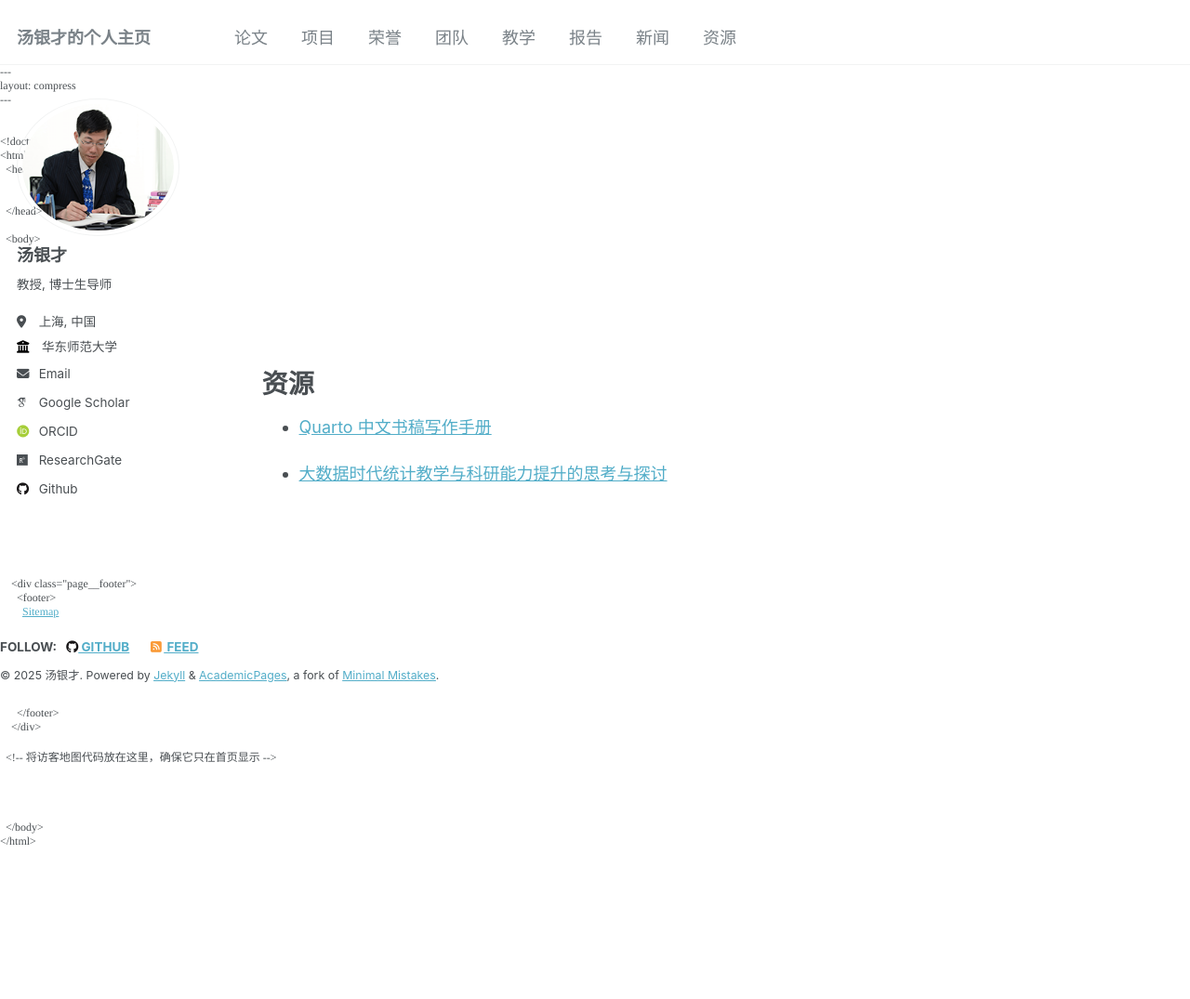
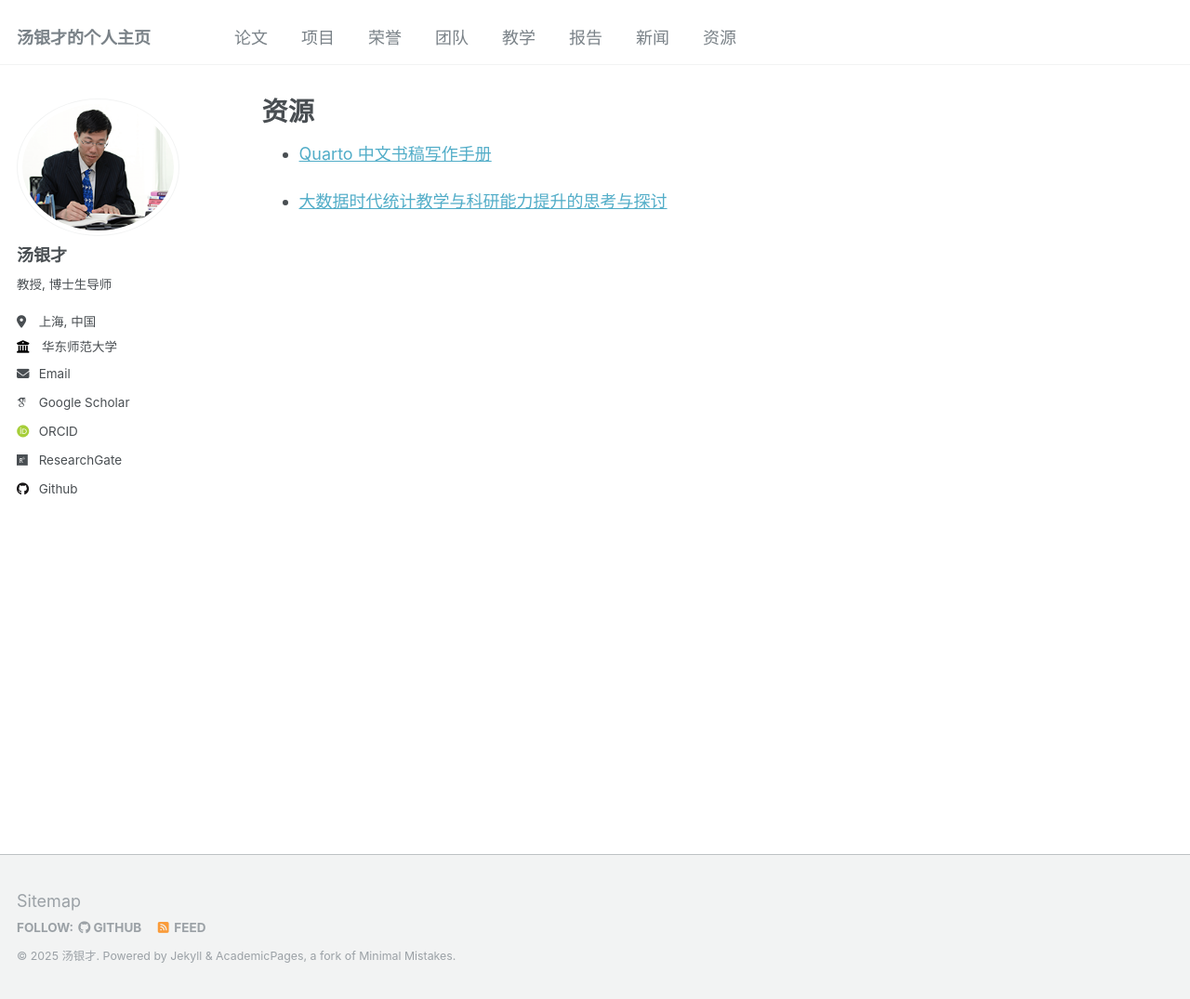
Before and after one commit to tangyc8866/tangyc8866.github.io, a Jekyll site: the page built from _pages/source.md, in a window 1280 px wide and 1075 px high. Shown: the whole window at 93% size. Built offline with Jekyll 4.4.1, drawn with Linux system fonts in a browser that asks for light colours; some web fonts are replaced.

```diff
--- a/_layouts/default.html
+++ b/_layouts/default.html
@@ -1,55 +1,38 @@
-<!DOCTYPE html PUBLIC "-//W3C//DTD HTML 4.01//EN" "http://www.w3.org/TR/html4/strict.dtd">
-<html>
-<head>
-  <meta http-equiv="Content-Type" content="text/html; charset=utf-8">
-  <meta http-equiv="Content-Style-Type" content="text/css">
-  <title></title>
-  <meta name="Generator" content="Cocoa HTML Writer">
-  <meta name="CocoaVersion" content="2685.1">
-  <style type="text/css">
-    p.p1 {margin: 0.0px 0.0px 0.0px 0.0px; font: 12.0px Times; -webkit-text-stroke: #000000}
-    p.p2 {margin: 0.0px 0.0px 0.0px 0.0px; font: 12.0px Times; -webkit-text-stroke: #000000; min-height: 14.0px}
-    span.s1 {font-kerning: none}
-  </style>
-</head>
-<body>
-<p class="p1"><span class="s1">---</span></p>
-<p class="p1"><span class="s1">layout: compress</span></p>
-<p class="p1"><span class="s1">---</span></p>
-<p class="p2"><span class="s1"></span><br></p>
-<p class="p1"><span class="s1">{% include base_path %}</span></p>
-<p class="p2"><span class="s1"></span><br></p>
-<p class="p1"><span class="s1">&lt;!doctype html&gt;</span></p>
-<p class="p1"><span class="s1">&lt;html lang="{{ site.locale | slice: 0,2 }}" class="no-js"&gt;</span></p>
-<p class="p1"><span class="s1"><span class="Apple-converted-space">  </span>&lt;head&gt;</span></p>
-<p class="p1"><span class="s1"><span class="Apple-converted-space">    </span>{% include head.html %}</span></p>
-<p class="p1"><span class="s1"><span class="Apple-converted-space">    </span>{% include head/custom.html %}</span></p>
-<p class="p1"><span class="s1"><span class="Apple-converted-space">  </span>&lt;/head&gt;</span></p>
-<p class="p2"><span class="s1"></span><br></p>
-<p class="p1"><span class="s1"><span class="Apple-converted-space">  </span>&lt;body&gt;</span></p>
-<p class="p2"><span class="s1"></span><br></p>
-<p class="p1"><span class="s1"><span class="Apple-converted-space">    </span>{% include browser-upgrade.html %}</span></p>
-<p class="p1"><span class="s1"><span class="Apple-converted-space">    </span>{% include masthead.html %}</span></p>
-<p class="p2"><span class="s1"></span><br></p>
-<p class="p1"><span class="s1"><span class="Apple-converted-space">    </span>{{ content }}</span></p>
-<p class="p2"><span class="s1"></span><br></p>
-<p class="p1"><span class="s1"><span class="Apple-converted-space">    </span>&lt;div class="page__footer"&gt;</span></p>
-<p class="p1"><span class="s1"><span class="Apple-converted-space">      </span>&lt;footer&gt;</span></p>
-<p class="p1"><span class="s1"><span class="Apple-converted-space">        </span>{% include footer/custom.html %}</span></p>
-<p class="p1"><span class="s1"><span class="Apple-converted-space">        </span>{% include footer.html %}</span></p>
-<p class="p1"><span class="s1"><span class="Apple-converted-space">      </span>&lt;/footer&gt;</span></p>
-<p class="p1"><span class="s1"><span class="Apple-converted-space">    </span>&lt;/div&gt;</span></p>
-<p class="p2"><span class="s1"></span><br></p>
-<p class="p1"><span class="s1"><span class="Apple-converted-space">  </span>&lt;!-- 将访客地图代码放在这里，确保它只在首页显示 --&gt;</span></p>
-<p class="p1"><span class="s1"><span class="Apple-converted-space">  </span>{% if page.url == "/" %}</span></p>
-<p class="p1"><span class="s1"><span class="Apple-converted-space">  </span>&lt;!-- <span class="Apple-converted-space">  </span>&lt;div class="visitor-map"&gt; --&gt;</span></p>
-<p class="p1"><span class="s1"><span class="Apple-converted-space">   </span>&lt;script type="text/javascript" id="clustrmaps" src="//clustrmaps.com/map_v2.js?d=ABUN3Iv3XimM3A-EnTonG67R6TRkLQXF_Uoj8jtacBI&amp;cl=ffffff&amp;w=a"&gt;&lt;/script&gt;</span></p>
-<p class="p1"><span class="s1"><span class="Apple-converted-space">  </span>&lt;!--<span class="Apple-converted-space">  </span>&lt;/div&gt;<span class="Apple-converted-space">  </span>--&gt;</span></p>
-<p class="p1"><span class="s1"><span class="Apple-converted-space">  </span>{% endif %}</span></p>
-<p class="p2"><span class="s1"></span><br></p>
-<p class="p1"><span class="s1"><span class="Apple-converted-space">    </span>{% include scripts.html %}</span></p>
-<p class="p2"><span class="s1"></span><br></p>
-<p class="p1"><span class="s1"><span class="Apple-converted-space">  </span>&lt;/body&gt;</span></p>
-<p class="p1"><span class="s1">&lt;/html&gt;</span></p>
-</body>
+---
+layout: compress
+---
+
+{% include base_path %}
+
+<!doctype html>
+<html lang="{{ site.locale | slice: 0,2 }}" class="no-js">
+  <head>
+    {% include head.html %}
+    {% include head/custom.html %}
+  </head>
+
+  <body>
+
+    {% include browser-upgrade.html %}
+    {% include masthead.html %}
+
+    {{ content }}
+
+    <div class="page__footer">
+      <footer>
+        {% include footer/custom.html %}
+        {% include footer.html %}
+      </footer>
+    </div>
+
+  <!-- 将访客地图代码放在这里，确保它只在首页显示 -->
+  {% if page.url == "/" %}
+  <!--   <div class="visitor-map"> -->
+    <script type="text/javascript" id="clustrmaps" src="//clustrmaps.com/map_v2.js?d=ABUN3Iv3XimM3A-EnTonG67R6TRkLQXF_Uoj8jtacBI"></script>
+  <!--  </div>  -->
+  {% endif %}
+
+    {% include scripts.html %}
+
+  </body>
 </html>
--- a/_pages/source.md
+++ b/_pages/source.md
@@ -9,4 +9,4 @@
 
 - [Quarto 中文书稿写作手册](https://tangyc8866.github.io/Quarto-DS-Paradgm/refs/index.html)
 
-- [大数据时代统计教学与科研能力提升的思考与探讨](大数据时代统计教学与科研能力提升的思考与探讨)
+- [大数据时代统计教学与科研能力提升的思考与探讨](https://tangyc8866.github.io/rmarkdown-xaringan-slides/#1)
```
